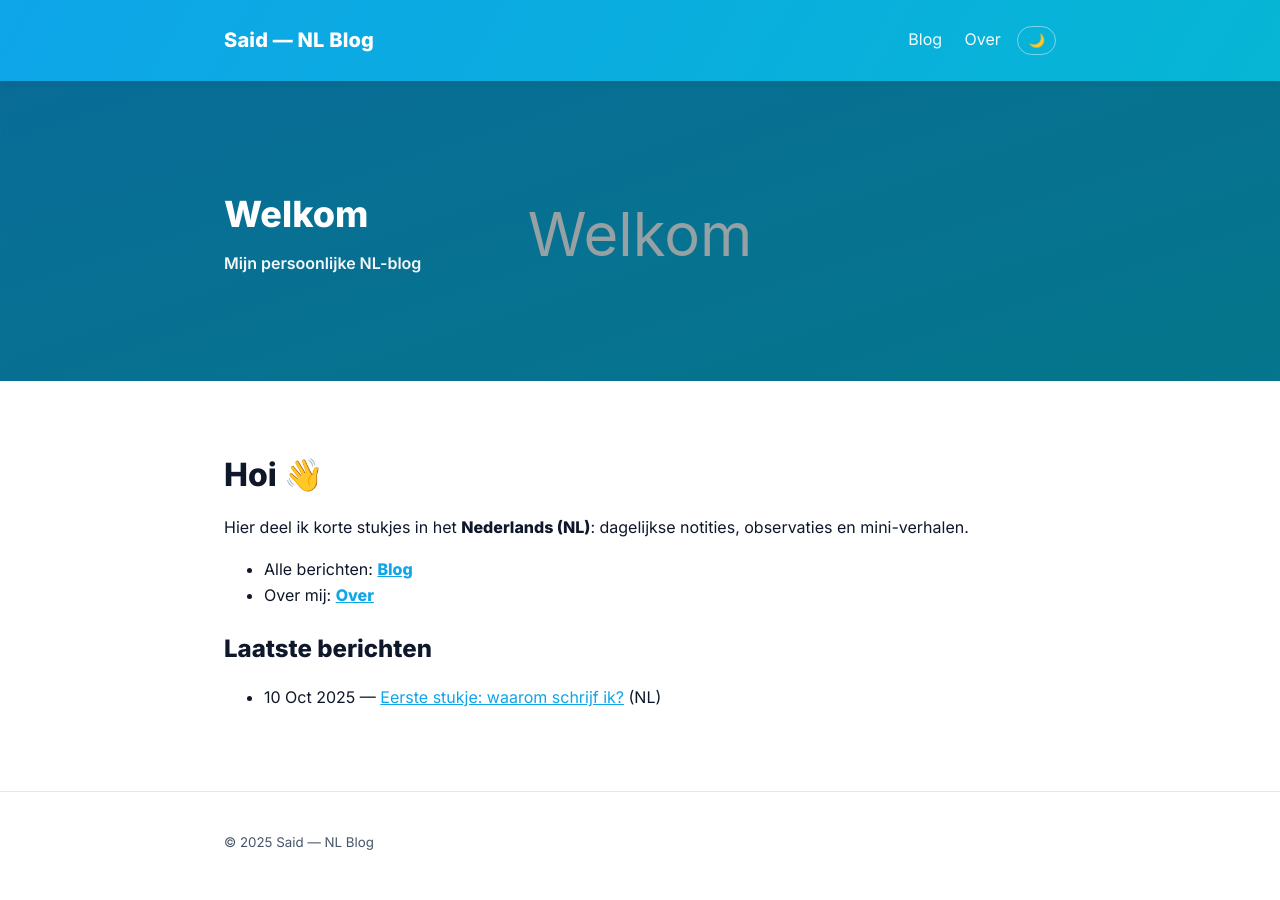
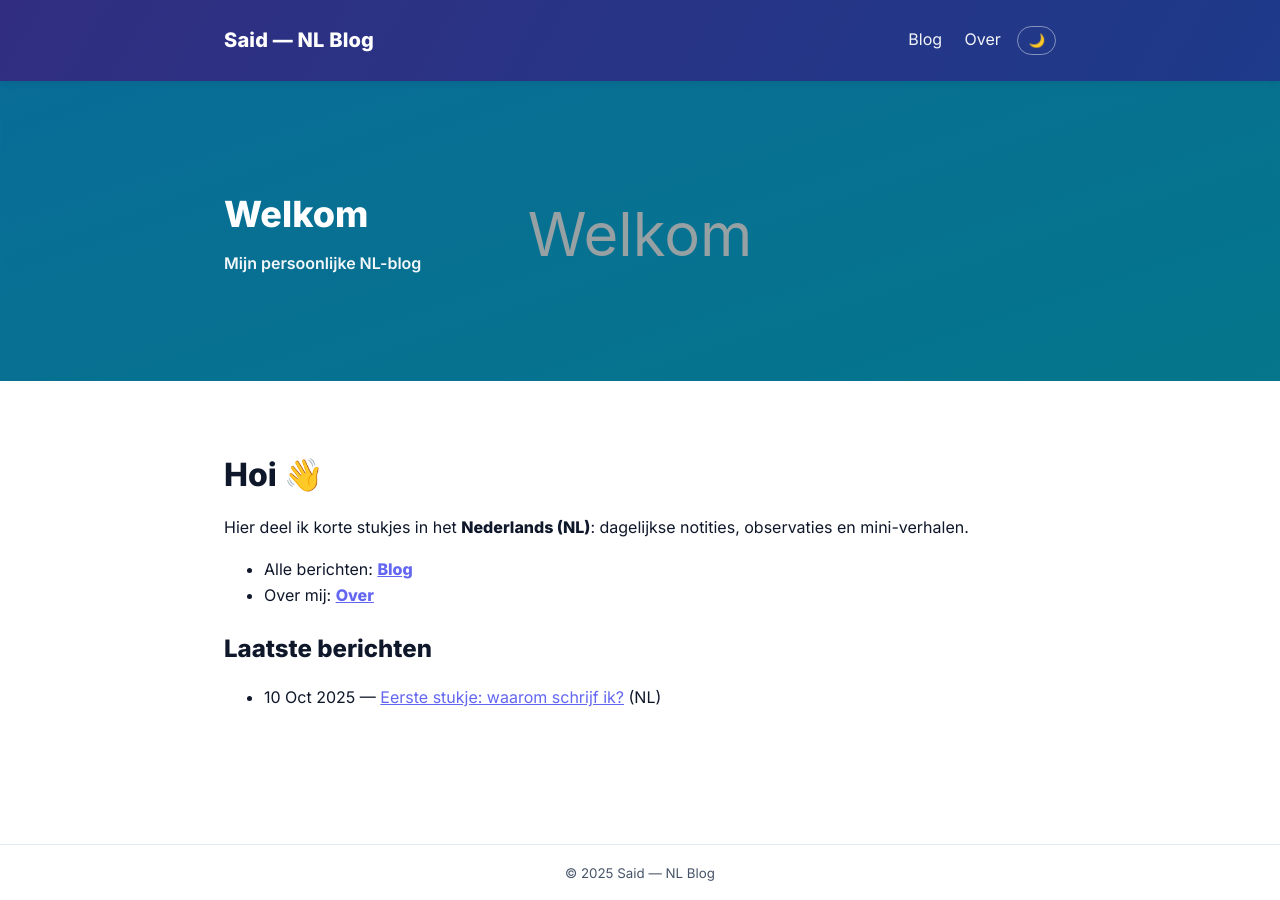
Before and after one commit to anatolischejongen/anatolischejongen, a Jekyll site: the page built from index.md, in a window 1280 px wide. Built offline with Jekyll 4.4.1, drawn with Linux system fonts in a browser that asks for light colours.

Commit message:
Update custom.css

```diff
--- a/assets/css/custom.css
+++ b/assets/css/custom.css
@@ -1,4 +1,4 @@
-/* ===== DESIGN TOKENS (sadece bu bloktaki renkleri değiştirmen yeter) ===== */
+/* ===== DESIGN TOKENS (renkleri burada değiştir) ===== */
 :root{
   color-scheme: light dark;
 
@@ -7,22 +7,29 @@
   --radius: 16px;
   --font-sans: Inter, system-ui, -apple-system, Segoe UI, Roboto, Helvetica, Arial, sans-serif;
 
-  /* LIGHT palet */
+  /* LIGHT palet (açık tema) – indigo ağırlıklı */
   --l-bg:#ffffff;  --l-text:#0f172a; --l-muted:#475569; --l-card:#ffffff; --l-border:#e2e8f0;
-  --l-accent:#0ea5e9; --l-link: var(--l-accent);
-  --l-header-1:#0ea5e9; --l-header-2:#06b6d4;
+  --l-accent:#6366f1;  --l-link: var(--l-accent);
+  --l-header-1:#312e81; /* indigo-900 */
+  --l-header-2:#1e3a8a; /* indigo-800 */
 
-  /* DARK palet */
+  /* DARK palet (koyu tema) */
   --d-bg:#0b1020; --d-text:#e6edf3; --d-muted:#9aa4b2; --d-card:#121a2b; --d-border:#2b3240;
-  --d-accent:#22d3ee; --d-link: var(--d-accent);
-  --d-header-1:#22d3ee; --d-header-2:#0891b2;
+  --d-accent:#a78bfa;  --d-link: var(--d-accent);
+  --d-header-1:#0b1220;
+  --d-header-2:#1f2937;
 
   /* Aktif (varsayılan LIGHT; JS/CSS bunu değiştirir) */
   --bg: var(--l-bg); --text: var(--l-text); --muted: var(--l-muted); --card: var(--l-card);
   --border: var(--l-border); --accent: var(--l-accent); --link: var(--l-link);
   --header-1: var(--l-header-1); --header-2: var(--l-header-2);
+
+  /* Header’a opsiyonel görsel (varsayılan: yok) */
+  --header-bg-image: none;
+
+  /* Sticky footer yüksekliği */
+  --footer-h: 56px;
 }
-/* OS karanlık moddaysa ve kullanıcı bir şey seçmediyse: DARK */
 @media (prefers-color-scheme: dark){
   :root:not([data-theme]){
     --bg: var(--d-bg); --text: var(--d-text); --muted: var(--d-muted); --card: var(--d-card);
@@ -30,7 +37,6 @@
     --header-1: var(--d-header-1); --header-2: var(--d-header-2);
   }
 }
-/* Kullanıcı butonla seçerse: */
 :root[data-theme="dark"]{
   --bg: var(--d-bg); --text: var(--d-text); --muted: var(--d-muted); --card: var(--d-card);
   --border: var(--d-border); --accent: var(--d-accent); --link: var(--d-link);
@@ -44,14 +50,24 @@
 
 /* ===== BASE ===== */
 *{box-sizing:border-box}
-html,body{margin:0;padding:0;background:var(--bg);color:var(--text);font:16px/1.65 var(--font-sans)}
+html,body{
+  margin:0; padding:0; background:var(--bg); color:var(--text);
+  font:16px/1.65 var(--font-sans);
+}
+/* Sticky footer için boşluk */
+body{ padding-bottom: var(--footer-h); }
+
 img{max-width:100%;height:auto;border-radius:12px}
 .container{max-width:var(--container-max);margin:0 auto;padding:24px}
 
 /* Header */
 .site-header{
   position:sticky; top:0; z-index:10;
-  background:linear-gradient(120deg, var(--header-1), var(--header-2));
+  background-image:
+    linear-gradient(120deg, var(--header-1), var(--header-2)),
+    var(--header-bg-image);
+  background-size: cover, cover;
+  background-position: center, center;
   color:#fff; box-shadow:0 2px 8px rgba(0,0,0,.08);
 }
 .header-row{display:flex;align-items:center;justify-content:space-between}
@@ -74,19 +90,26 @@ img{max-width:100%;height:auto;border-radius:12px}
 .hero-title{font-size:36px;margin:0 0 6px}
 .hero-sub{margin:0;font-weight:600;opacity:.95}
 
-/* Content */
+/* İçerik */
 main h1{font-size:32px;margin:24px 0 12px}
 main h2{font-size:24px;margin:20px 0 10px}
 main p{margin:10px 0}
 
-/* Links */
+/* Linkler */
 a{color:var(--link)}
 a:hover{text-decoration:underline}
 
-/* Code blocks */
+/* Kod blokları */
 code,pre{font-family:ui-monospace,SFMono-Regular,Menlo,Consolas,monospace}
 pre{background:var(--card);border:1px solid var(--border);padding:14px;border-radius:12px;overflow:auto}
 
-/* Footer */
-.site-footer{margin-top:40px;border-top:1px solid var(--border);background:transparent;color:var(--muted)}
-.site-footer small{display:block;padding:16px 0}
+/* ===== Sticky footer (alta yapışık) ===== */
+.site-footer{
+  position:fixed; left:0; right:0; bottom:0;
+  height: var(--footer-h);
+  display:flex; align-items:center;
+  border-top:1px solid var(--border);
+  background: var(--bg);
+  color: var(--muted);
+}
+.site-footer .container{padding-top:0; padding-bottom:0}
```
